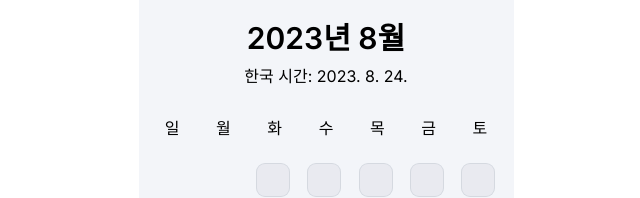
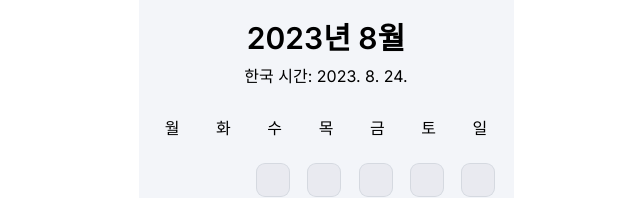
Before and after one commit to DDD-Community/Rainbow-Web, a Next.js app: page / in a window 1280 px wide. Shown: the top 198 px of the page, without its empty margins (314-954 px from the left). Built offline with nearby package versions, Linux system fonts and the light colour scheme.

Commit message:
fix: calendar 요일 순서 월요일부터 시작

```diff
--- a/src/components/calender/index.tsx
+++ b/src/components/calender/index.tsx
@@ -4,7 +4,7 @@
 
 import { useState, useRef } from "react";
 
-const daysOfWeek = ["일", "월", "화", "수", "목", "금", "토"];
+const daysOfWeek = ["월", "화", "수", "목", "금", "토", "일"];
 interface calendarProps {
   onDateSelect: (date: string) => void;
   onDaySelect: any;
```
